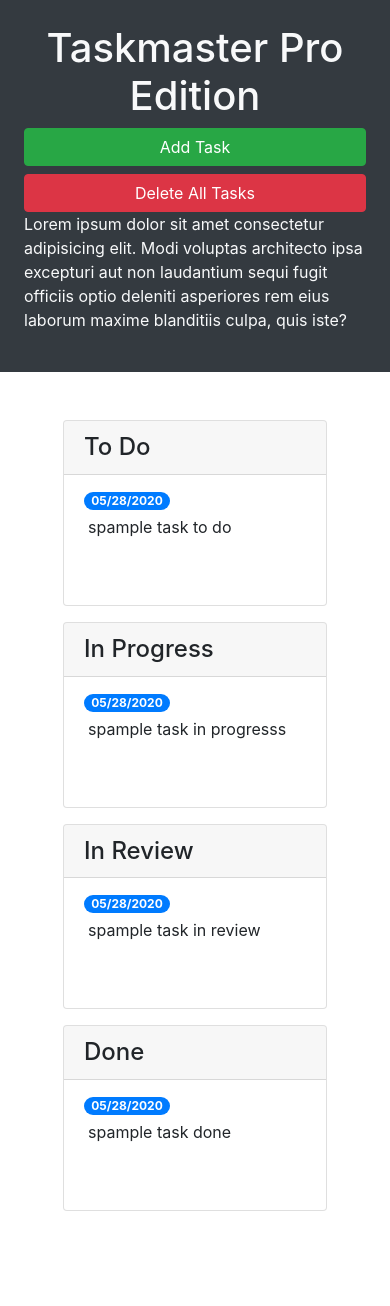
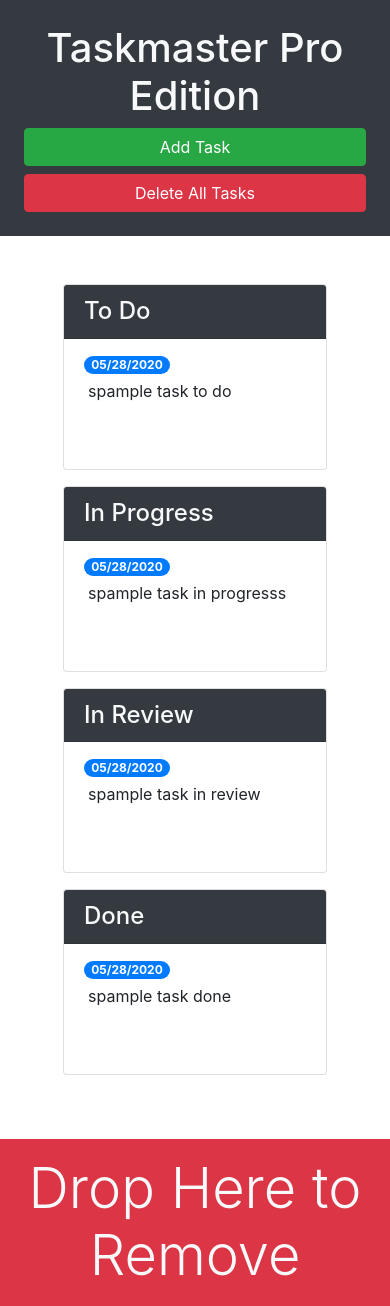
Before and after one commit to Wildfirexxx/taskmaster-pro, a plain HTML site: page index.html in a window 390 px wide. Before the commit the page ends 1275 px from the top, so only its background shows below. Drawn offline with nearby package versions, Linux system fonts and the light colour scheme.

Commit message:
aded cards, trash dropzone, styled for mobile use

```diff
--- a/index.html
+++ b/index.html
@@ -13,22 +13,22 @@
 <body>
 
   <div class="row min-vh-100 no-gutters">
-    <header class="col-12 col-lg-3 bg-dark text-light d-flex flex-column p-4 p-lg-3">
+    <header class="col-12 col-lg-3 bg-dark sticky-top text-light d-flex flex-column p-4 p-lg-3">
       <h1 class="text-center">Taskmaster Pro Edition</h1>
       <button id="create-task" class="btn btn-block btn-success" data-toggle="modal" data-target="#task-form-modal">Add
         Task</button>
       <button id="remove-tasks" class="btn btn-block btn-danger">Delete All Tasks</button>
-      <p class="mt-auto">Lorem ipsum dolor sit amet consectetur adipisicing elit. Modi voluptas architecto ipsa
+      <p class="mt-auto d-none d-lg-block">Lorem ipsum dolor sit amet consectetur adipisicing elit. Modi voluptas architecto ipsa
         excepturi aut non
         laudantium sequi fugit officiis optio deleniti asperiores rem eius laborum maxime blanditiis culpa, quis iste?
       </p>
     </header>
-    <main class="col-12 col-lg-9">
+    <main class="col-12 col-lg-9 d-flex flex-column">
       <div class="m-5 row justify-content-around">
         <!-- todo start -->
         <div class="col-12 col-md-6 col-xl-3 mb-3">
           <div class="card">
-            <h4 class="card-header">
+            <h4 class="card-header bg-dark text-light">
               To Do
             </h4>
             <ul id="list-toDo" class="list-group list-group-flush">
@@ -43,7 +43,7 @@
         <!-- in progress start -->
         <div class="col-12 col-md-6 col-xl-3 mb-3">
           <div class="card">
-            <h4 class="card-header">
+            <h4 class="card-header bg-dark text-light">
              In Progress
             </h4>
             <ul id="list-in-progress" class="list-group list-group-flush">
@@ -58,7 +58,7 @@
         <!-- in review start -->
         <div class="col-12 col-md-6 col-xl-3 mb-3">
           <div class="card">
-            <h4 class="card-header">
+            <h4 class="card-header bg-dark text-light">
               In Review
             </h4>
             <ul id="list-in-review" class="list-group list-group-flush">
@@ -73,7 +73,7 @@
         <!-- done start -->
         <div class="col-12 col-md-6 col-xl-3 mb-3">
           <div class="card">
-            <h4 class="card-header">
+            <h4 class="card-header bg-dark text-light">
               Done
             </h4>
             <ul id="list-done" class="list-group list-group-flush">
@@ -85,6 +85,11 @@
           </div>
         </div>
         <!-- done end -->
+      </div>
+      <div id="trash" class="mt-auto">
+        <div class="w-100 bg-danger p-3 text-center text-light display-4">
+          Drop Here to Remove
+        </div>
       </div>
     </main>
   </div>
```
